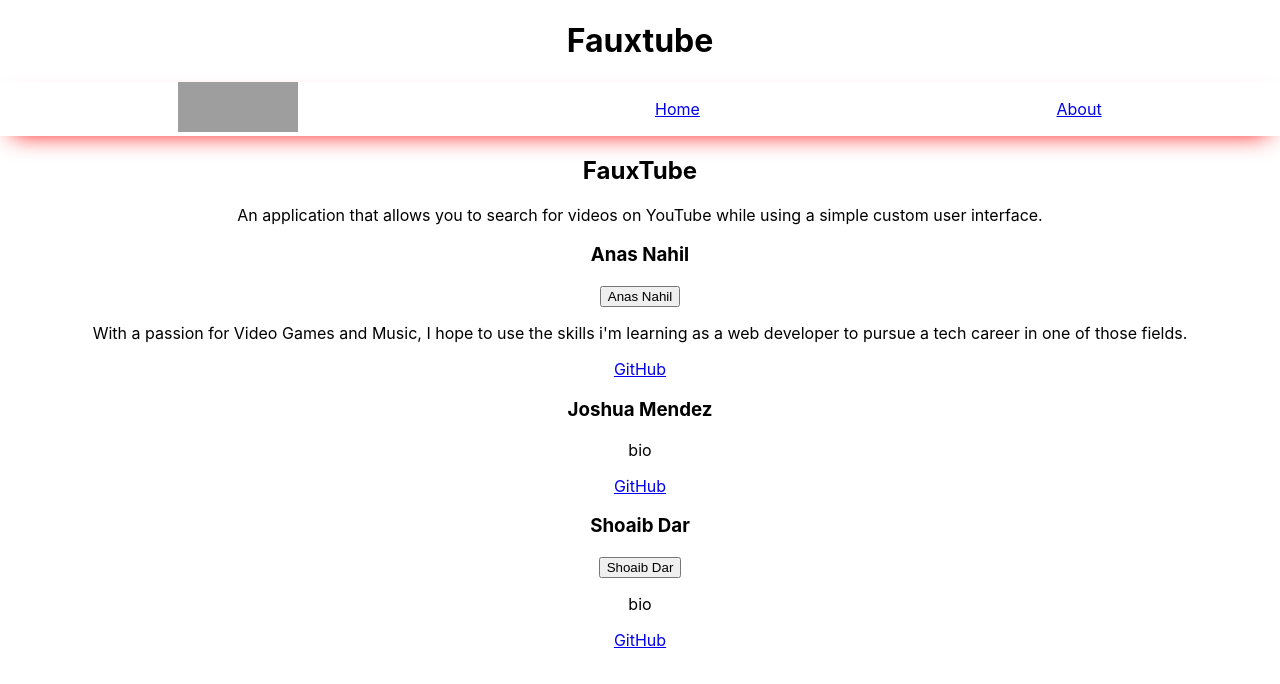
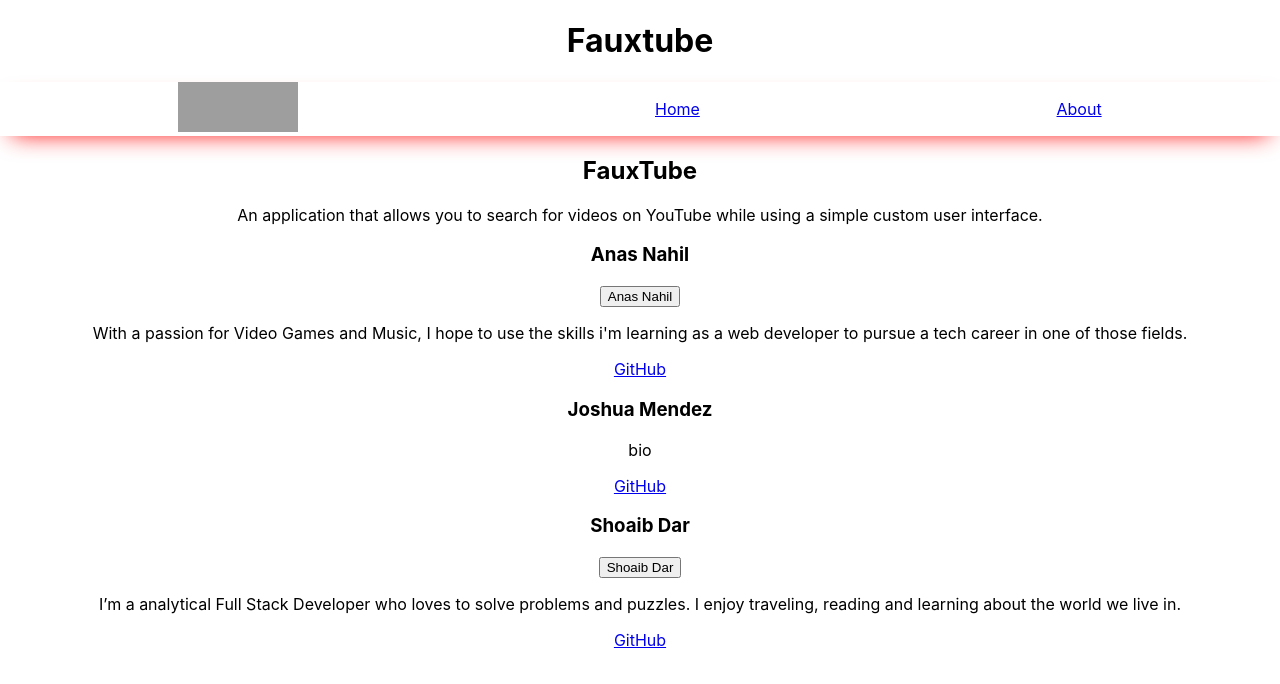
Before and after one commit to anas-na/FauxTube, a React (Create React App) app: page /AboutPage in a window 1280 px wide. Both pictures are taken after a click on the button "Anas Nahil". Shown: the top 684 px of the page. Built offline with nearby package versions, Linux system fonts and the light colour scheme; grey boxes are pictures that could not be loaded.

Commit message:
added shoaib bio

```diff
--- a/src/Components/AboutPage.js
+++ b/src/Components/AboutPage.js
@@ -36,7 +36,7 @@
         <button onClick={handleClick}>{showBio ? "Shoaib Dar" : "Shoaib Dar"}</button>
         {showBio ? (
             <div>
-                <p>bio</p>
+                <p>I’m a analytical Full Stack Developer who loves to solve problems and puzzles. I enjoy traveling, reading and learning about the world we live in.</p>
                 <a href="https://github.com/SDAR30" target='_blank'>GitHub</a>
 
             </div>
```
